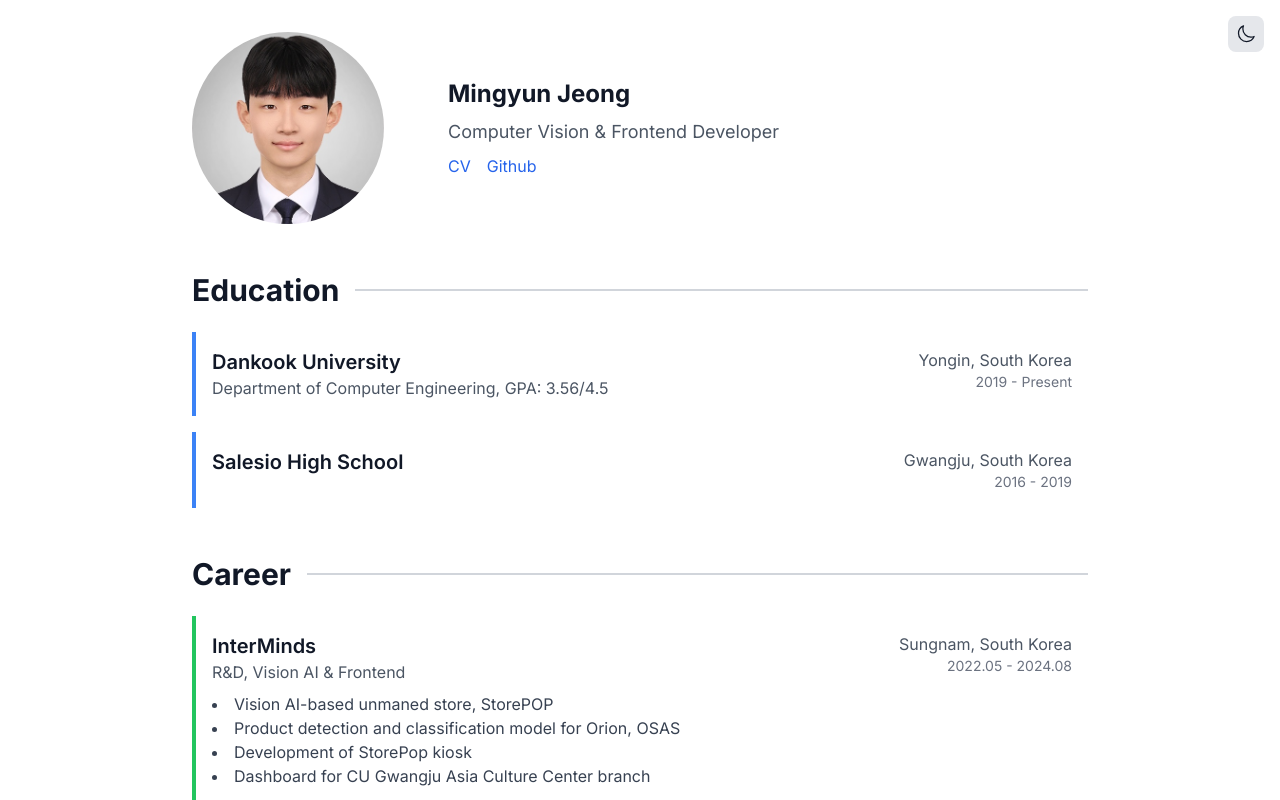
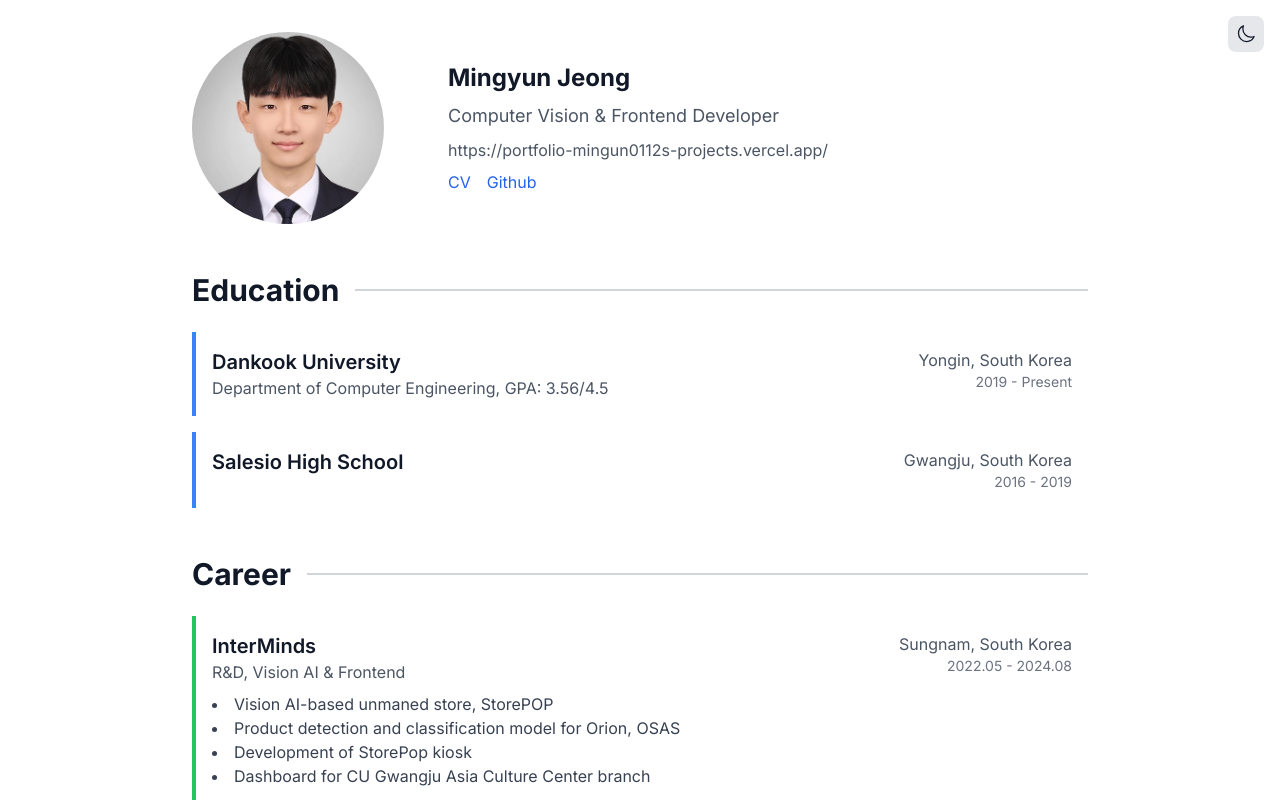
Before and after one commit to mingun0112/portfolio, a Next.js app: page / in a window 1280 px wide. Shown: the top 800 px of the page. Built offline with nearby package versions, Linux system fonts and the light colour scheme.

Commit message:
edit profile

```diff
--- a/app/components/Profile.tsx
+++ b/app/components/Profile.tsx
@@ -20,6 +20,7 @@ export default function Profile() {
                 <div className="flex flex-col gap-2">
                     <div className="text-2xl font-bold text-gray-900 dark:text-white">Mingyun Jeong</div>
                     <div className="text-lg text-gray-600 dark:text-gray-300">Computer Vision & Frontend Developer</div>
+                    <div className="text-m text-gray-600 dark:text-gray-300">https://portfolio-mingun0112s-projects.vercel.app/</div>
                     <div className="flex gap-4">
                         <Link href="/sample.pdf" className="text-blue-600 dark:text-blue-400 hover:underline">
                             CV
```
